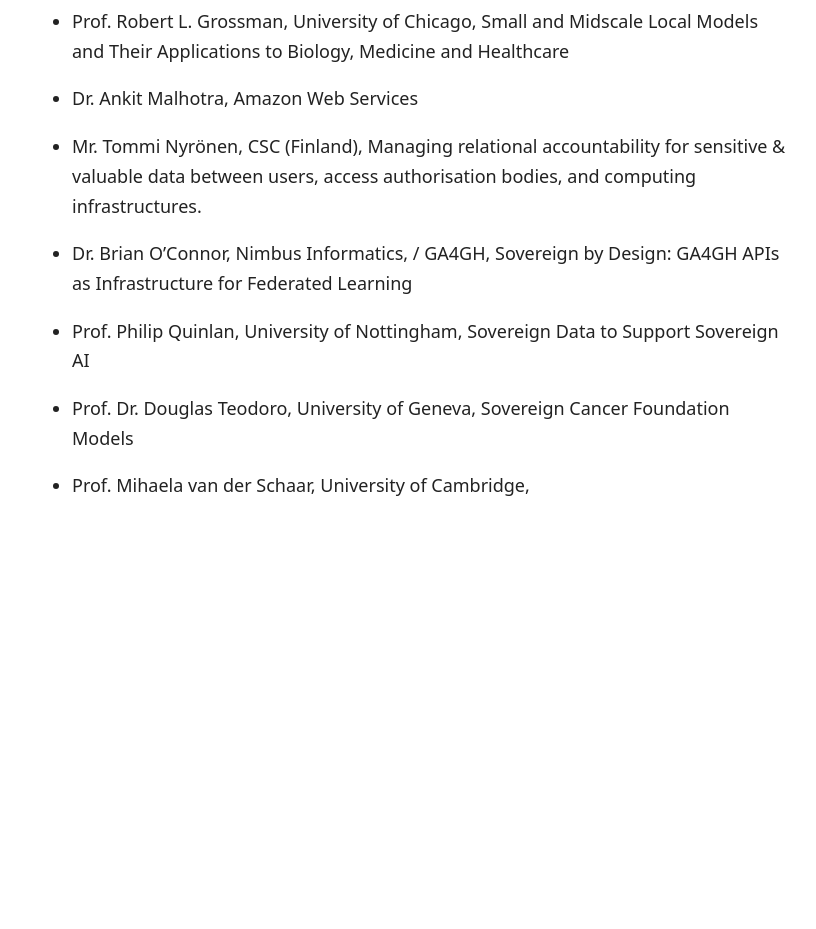
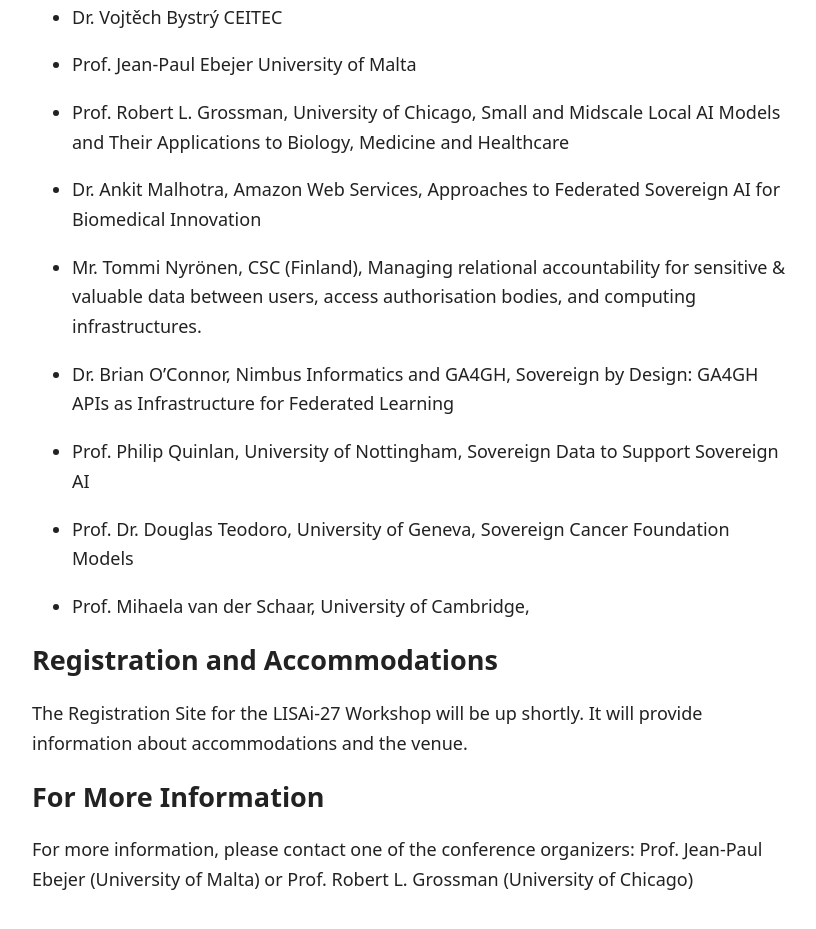
Before and after one commit to rlg128/lisai-website, a plain HTML site: page index.html in a window 1280 px wide. Shown: the part 1493-2422 px from the top of the page, without its empty margins (228-1044 px from the left). Before the commit the page ends 2058 px from the top, so only its background shows below. Drawn offline with Linux system fonts and the light colour scheme.

Commit message:
Update index.html additional info

```diff
--- a/index.html
+++ b/index.html
@@ -4,7 +4,7 @@
   <meta charset="utf-8">
   <meta name="viewport" content="width=device-width, initial-scale=1">
   <title>LISAi-27</title>
-  <meta name="description" content="Local, In-Place, and Sovereign AI 2027 (LISAi-27).">
+  <meta name="description" content="Local, In-Place and Sovereign AI 2027 (LISAi-27).">
   <style>
     body {
       max-width: 760px;
@@ -21,7 +21,7 @@
 <body>
   <main>
     <center>
-     <h1>LISAi-27 </h1>
+     <h1>Local, In-Place and Sovereign AI 2027 (LISAi-27) </h1>
       <h3>University of Malta
       <br> April 15-16, 2027 </h3>
     </center>
@@ -79,22 +79,35 @@ possible.</p>
 
 <h2> Speakers</h2>
 
+<p>A partial list of speakers is below.  Additional Speakers will be added. </p>
+
+
 <ul>
-<li><p> Dr.	Joel Azzopardi,	University of Malta,Doing More With Less: Open-Weight Pipelines for Data-Intensive Research</p></li>
-<li><p>Dr.	Ben Busby	NVIDIA	TBD	Accelerating Biological and Biomedical Data Science to Meet the New Scale of Digital Biology</p></li>
-<li><p>Dr.	Vojtěch Bystrý	CEITEC </p></li>
-  <li><p>Prof.	Jean-Paul Ebejer	University of Malta	</p></li>
-  <li><p>Prof.	Robert L. Grossman,	University of Chicago,		Small and Midscale Local Models
+<li><p> Dr. Joel Azzopardi,	University of Malta,Doing More With Less: Open-Weight Pipelines for Data-Intensive Research</p></li>
+<li><p>Dr. Ben Busby	NVIDIA	TBD	Accelerating Biological and Biomedical Data Science to Meet the New Scale of Digital Biology</p></li>
+<li><p>Dr. Vojtěch Bystrý	CEITEC </p></li>
+  <li><p>Prof. Jean-Paul Ebejer	University of Malta	</p></li>
+  <li><p>Prof. Robert L. Grossman,	University of Chicago,	Small and Midscale Local AI Models
   and Their Applications to Biology, Medicine and Healthcare</p></li>
-<li><p>Dr.	Ankit Malhotra,	Amazon Web Services	</p></li>
-<li><p>Mr.	Tommi Nyrönen,	CSC (Finland),	Managing relational accountability for sensitive & valuable data between users,
+<li><p>Dr. Ankit Malhotra,	Amazon Web Services, Approaches to Federated Sovereign AI for Biomedical Innovation	</p></li>
+<li><p>Mr. Tommi Nyrönen,	CSC (Finland),	Managing relational accountability for sensitive & valuable data between users,
   access authorisation bodies, and computing infrastructures.</p></li>
-<li><p>Dr.	Brian O’Connor,	Nimbus Informatics, / GA4GH,	Sovereign by Design: GA4GH APIs as Infrastructure for Federated Learning</p></li>
-<li><p>Prof.	Philip Quinlan,	University of Nottingham,	Sovereign Data to Support Sovereign AI</p></li>
-<li><p>Prof. Dr.	Douglas Teodoro,	University of Geneva,	Sovereign Cancer Foundation Models</p></li>
-<li><p>Prof.	Mihaela van der Schaar,	University of Cambridge, </p></li>
+<li><p>Dr. Brian O’Connor,	Nimbus Informatics and GA4GH,	Sovereign by Design: GA4GH APIs as Infrastructure for Federated Learning</p></li>
+<li><p>Prof. Philip Quinlan,	University of Nottingham,	Sovereign Data to Support Sovereign AI</p></li>
+<li><p>Prof. Dr. Douglas Teodoro,	University of Geneva,	Sovereign Cancer Foundation Models</p></li>
+<li><p>Prof. Mihaela van der Schaar, University of Cambridge, </p></li>
 
 </ul>
+
+<h2>Registration and Accommodations</h2>
+
+    <p>The Registration Site for the LISAi-27 Workshop will be up shortly.
+      It will provide information about accommodations and the venue. </p>
+
+ <h2>For More Information</h2>
+
+    <p>For more information, please contact one of the conference organizers: Prof. Jean-Paul Ebejer (University of Malta) or
+    Prof. Robert L. Grossman (University of Chicago) </p>
 
   </main>
 </body>
```
